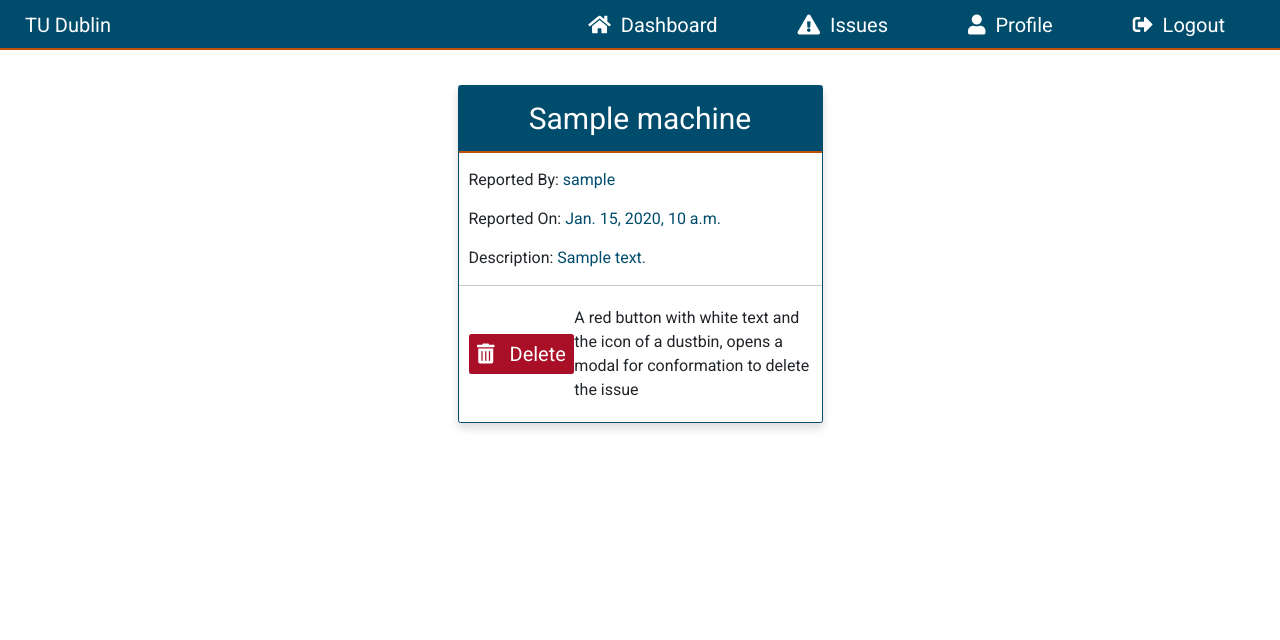
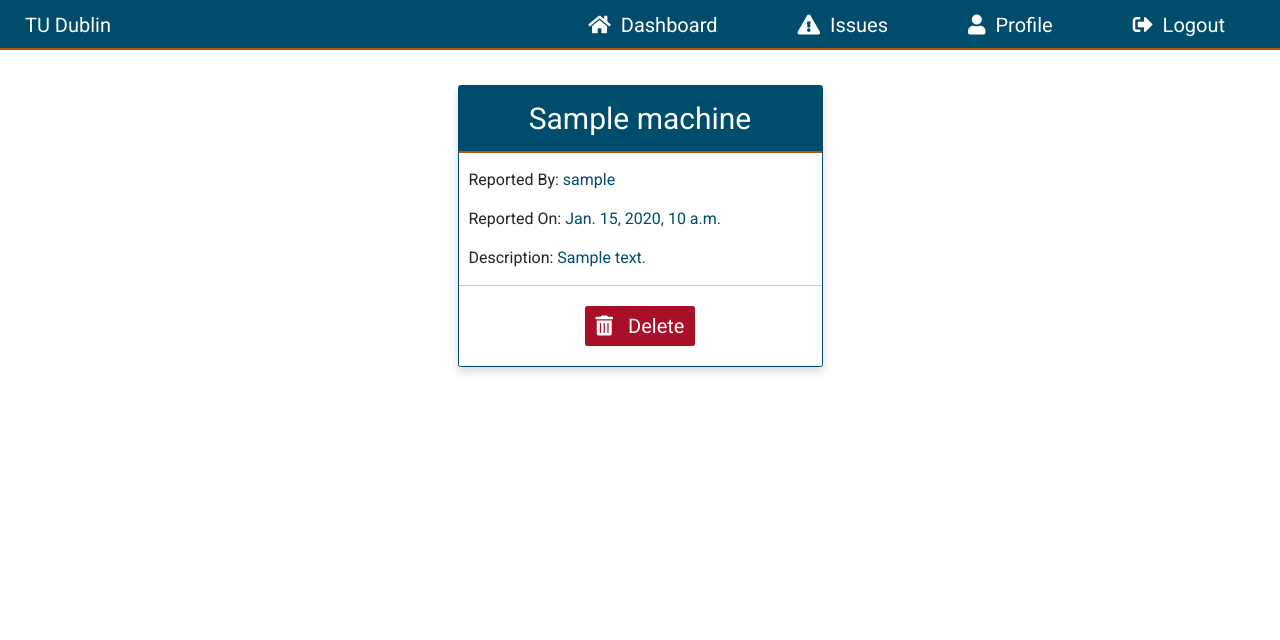
Before and after one commit to sam-timmins/machine-issue-reporting-system, a Django app: page /open/issues/ in a window 1280 px wide. Shown: the top 640 px of the page. Run offline with Django 4.2, Linux system fonts and the light colour scheme; a user stored in the database is signed in; tables that the repository leaves empty hold one stand-in row (values such as "Sample post"); some libraries are stand-ins or nearby versions.

Commit message:
Add sr-only to delete button

```diff
--- a/templates/components/issue-list/issue-cards.html
+++ b/templates/components/issue-list/issue-cards.html
@@ -36,7 +36,7 @@
                                 <i class="fas fa-trash-alt me-4"></i>
                                 Delete
                             </a>
-                            <span id="delete-issue-button">A red button with white text and the icon of a dustbin, opens a modal for conformation to delete the issue</span>
+                            <span class="sr-only" id="delete-issue-button">A red button with white text and the icon of a dustbin, opens a modal for conformation to delete the issue</span>
                         </div>
                         {% endif %}
 
```
